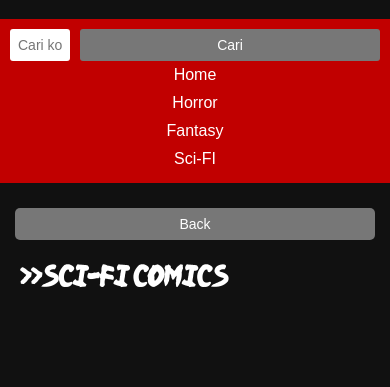
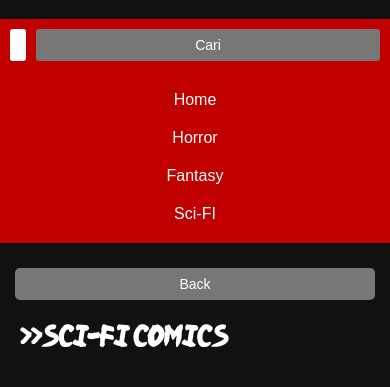
Before and after one commit to rxx-umn/komikverse, a plain HTML site: page sci-fi.html in a window 390 px wide. Shown: the part 101-488 px from the top of the page. Drawn offline with Linux system fonts and the light colour scheme; no server answers.

Commit message:
Update sci-fi.html

```diff
--- a/sci-fi.html
+++ b/sci-fi.html
@@ -30,7 +30,7 @@
 
     .navbar {
       display: flex;
-      justify-content: space-between;
+      flex-direction: column;
       align-items: center;
       background-color: #c10000;
       padding: 10px;
@@ -42,6 +42,7 @@
       justify-content: center;
       width: 100%;
       max-width: 500px;
+      margin-bottom: 10px;
     }
 
     .search-form input[type="text"] {
@@ -52,7 +53,6 @@
       background-color: #ffffff;
       color: #000000;
       flex: 1;
-      max-width: 300px;
     }
 
     .search-form button {
@@ -69,19 +69,20 @@
       margin: 0;
       padding: 0;
       display: flex;
-      flex-wrap: wrap;
       justify-content: center;
       width: 100%;
     }
 
     .genre-list li {
-      margin: 5px;
+      margin: 0 10px;
     }
 
     .genre-list li a {
       color: #fff;
       text-decoration: none;
-      padding: 5px;
+      padding: 5px 10px;
+      display: block;
+      text-align: center;
     }
 
     .genre-list li a:hover {
@@ -213,23 +214,21 @@
     @media (max-width: 768px) {
       .navbar {
         flex-direction: column;
-        align-items: stretch;
       }
 
       .search-form {
         width: 100%;
-        max-width: 100%;
       }
 
       .search-form input[type="text"],
       .search-form button {
         width: 100%;
-        max-width: 300px;
+        max-width: 100%;
+        margin-bottom: 10px;
       }
 
       .genre-list {
         flex-direction: column;
-        align-items: center;
         width: 100%;
       }
 
```
